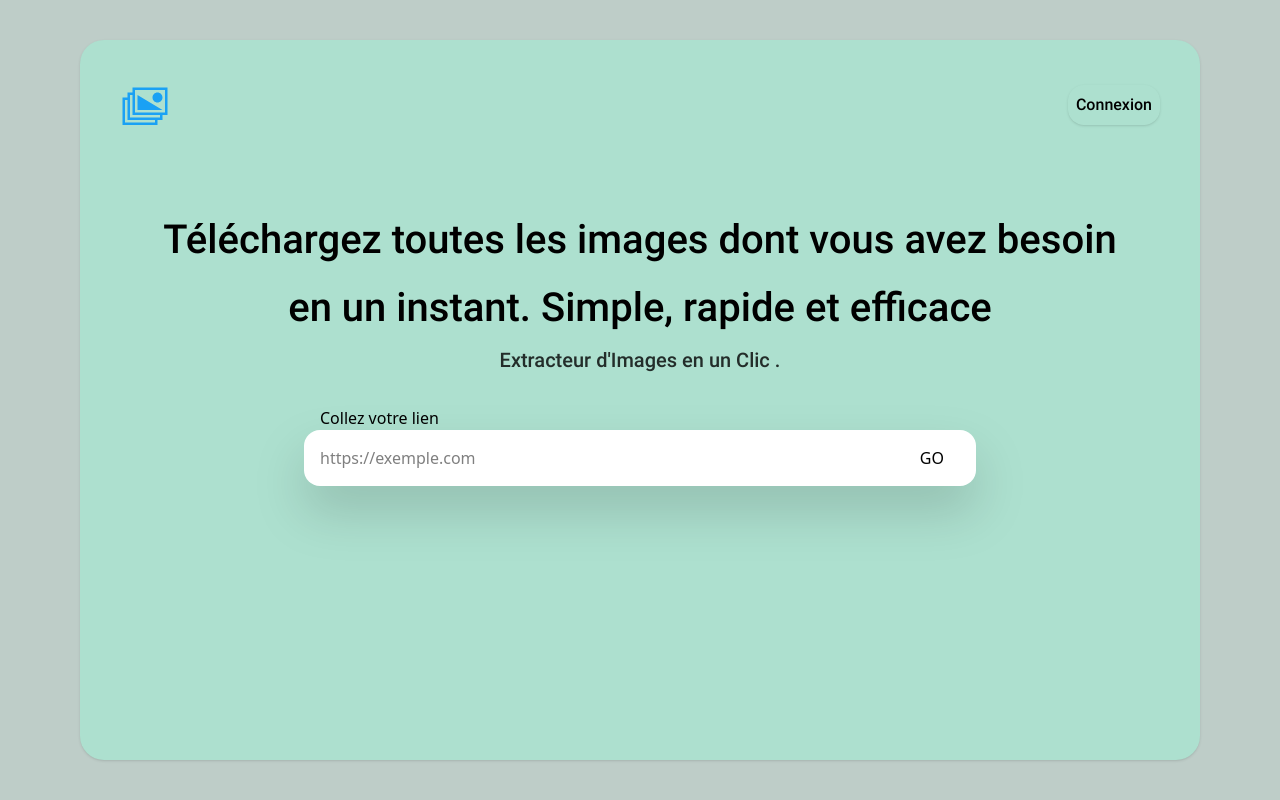
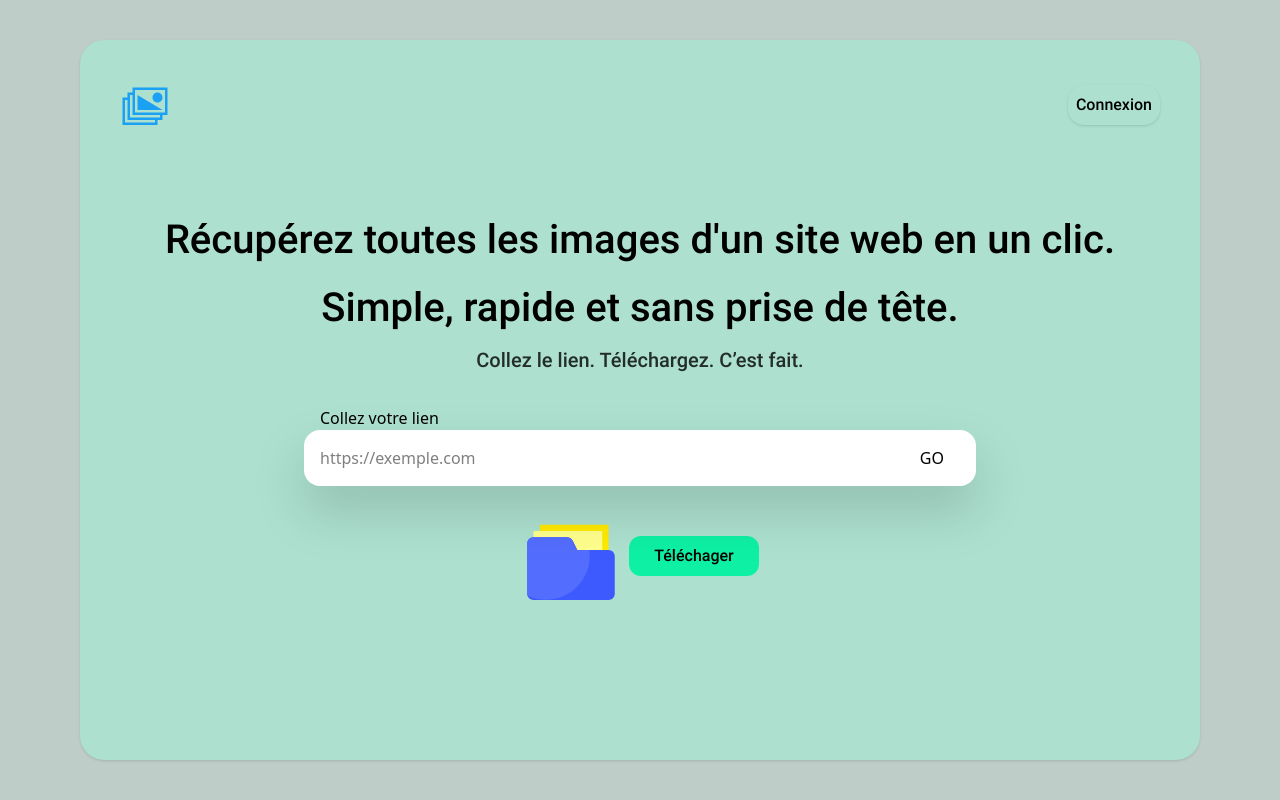
Before and after one commit to Djanfarouhanif/ImageMiner, an Angular app in the folder core/: page /home in a window 1280 px wide. Built offline with nearby package versions, Linux system fonts and the light colour scheme.

Commit message:
copywring

```diff
--- a/core/src/app/home/home.component.html
+++ b/core/src/app/home/home.component.html
@@ -20,12 +20,12 @@
         <div class="pb-8">
             <!-- Grand titre -->
              <div class="text-center">
-                <h1 class="  pb-2 md:text-[40px]  font-roboto ">Téléchargez toutes les images dont vous avez besoin  </h1>
-                <h1 class=" pb-2 md:text-[40px] font-roboto">en un instant. Simple, rapide et efficace </h1>
+                <h1 class="  pb-2 md:text-[40px]  font-roboto ">Récupérez toutes les images d'un site web en un clic. </h1>
+                <h1 class=" pb-2 md:text-[40px] font-roboto">Simple, rapide et sans prise de tête. </h1>
              </div>
              <!-- sout titre -->
               <div class="text-2xl text-center text-black/80">
-                <h2 class="text-sm sm:text-xl font-roboto "> Extracteur d'Images en un Clic .</h2>
+                <h2 class="text-sm sm:text-xl font-roboto ">Collez le lien. Téléchargez. C’est fait.</h2>
               </div>
         </div>
         <!-- Input du container -->
@@ -54,11 +54,11 @@
                 <!-- button ICP logo -->
                 <div class="pt-5 flex justify-center items-center flex-col">
                     <!-- Afficher logo de fichie et telechagerment -->
-                    <div *ngIf="fichier" class="flex gap-2 flex-col justify-center items-center ">
+                    <div *ngIf="fichier" class="flex gap-2  justify-center items-center ">
                         <!-- Folder -->
                          <div><svg width="100px" height="100px" viewBox="0 0 1024 1024" class="icon" version="1.1" xmlns="http://www.w3.org/2000/svg" fill="#000000"><g id="SVGRepo_bgCarrier" stroke-width="0"></g><g id="SVGRepo_tracerCarrier" stroke-linecap="round" stroke-linejoin="round"></g><g id="SVGRepo_iconCarrier"><path d="M242.3 743.4h603.4c27.8 0 50.3-22.5 50.3-50.3V192H192v501.1c0 27.8 22.5 50.3 50.3 50.3z" fill="#FFEA00"></path><path d="M178.3 807.4h603.4c27.8 0 50.3-22.5 50.3-50.3V256H128v501.1c0 27.8 22.5 50.3 50.3 50.3z" fill="#FFFF8D"></path><path d="M960 515v384c0 35.3-28.7 64-64 64H128c-35.3 0-64-28.7-64-64V383.8c0-35.3 28.7-64 64-64h344.1c24.5 0 46.8 13.9 57.5 35.9l46.5 95.3H896c35.3 0 64 28.7 64 64z" fill="#3D5AFE"></path><path d="M704 512c0-20.7-1.4-41.1-4.1-61H576.1l-46.5-95.3c-10.7-22-33.1-35.9-57.5-35.9H128c-35.3 0-64 28.7-64 64V899c0 6.7 1 13.2 3 19.3C124.4 945 188.5 960 256 960c247.4 0 448-200.6 448-448z" fill="#536DFE"></path></g></svg></div>
                          <!-- Téléchargement -->
-                          <div class="w-[130px] flex items-center hover:scale-[0.9] transition-all justify-center px-5 rounded-xl cursor-pointer  bg-[#0ef0a4]" (click)="download()"> <svg width="50px" height="50px" viewBox="0 0 48 48" fill="none" xmlns="http://www.w3.org/2000/svg"><g id="SVGRepo_bgCarrier" stroke-width="0"></g><g id="SVGRepo_tracerCarrier" stroke-linecap="round" stroke-linejoin="round"></g><g id="SVGRepo_iconCarrier"> <rect width="48" height="48" fill="white" fill-opacity="0.01"></rect> <path d="M11.6777 20.271C7.27476 21.3181 4 25.2766 4 30C4 35.5228 8.47715 40 14 40V40C14.9474 40 15.864 39.8683 16.7325 39.6221" stroke="#000000" stroke-width="4" stroke-linecap="round" stroke-linejoin="round"></path> <path d="M36.0547 20.271C40.4577 21.3181 43.7324 25.2766 43.7324 30C43.7324 35.5228 39.2553 40 33.7324 40V40C32.785 40 31.8684 39.8683 30.9999 39.6221" stroke="#000000" stroke-width="4" stroke-linecap="round" stroke-linejoin="round"></path> <path d="M36 20C36 13.3726 30.6274 8 24 8C17.3726 8 12 13.3726 12 20" stroke="#000000" stroke-width="4" stroke-linecap="round" stroke-linejoin="round"></path> <path d="M17.0654 30.119L23.9999 37.0764L31.1318 30" stroke="#000000" stroke-width="4" stroke-linecap="round" stroke-linejoin="round"></path> <path d="M24 20V33.5382" stroke="#000000" stroke-width="4" stroke-linecap="round" stroke-linejoin="round"></path> </g></svg></div>
+                          <div class="w-[130px] flex items-center hover:scale-[0.9] transition-all justify-center p-2 rounded-xl cursor-pointer font-roboto   bg-[#0ef0a4]" (click)="download()">Téléchager</div>
                     </div>
                     <!-- button de appele a l'action  -->
                     <!-- <button class="bg-[#47cc47] text-2xl rounded-2xl cursor-pointer text-white p-2">Commencer gratuitement</button> -->
--- a/core/src/app/home/home.component.ts
+++ b/core/src/app/home/home.component.ts
@@ -12,7 +12,7 @@ import { CommonModule } from '@angular/common';
 })
 export class HomeComponent {
     form!: FormGroup;
-    fichier:boolean = false;
+    fichier:boolean = true;
     response!:Blob ; // Pour stocker le fichier avent le télechargement
     animate:boolean = false // L'animation lorsqu'ont click sur envoyer
     messageError:boolean = false // Message d'erreur
@@ -61,6 +61,7 @@ export class HomeComponent {
         }
       )
     }
+    // Fonction pour declencher le telechargement
     download(){
       if(this.response && this.response.size > 0) {
 
```
